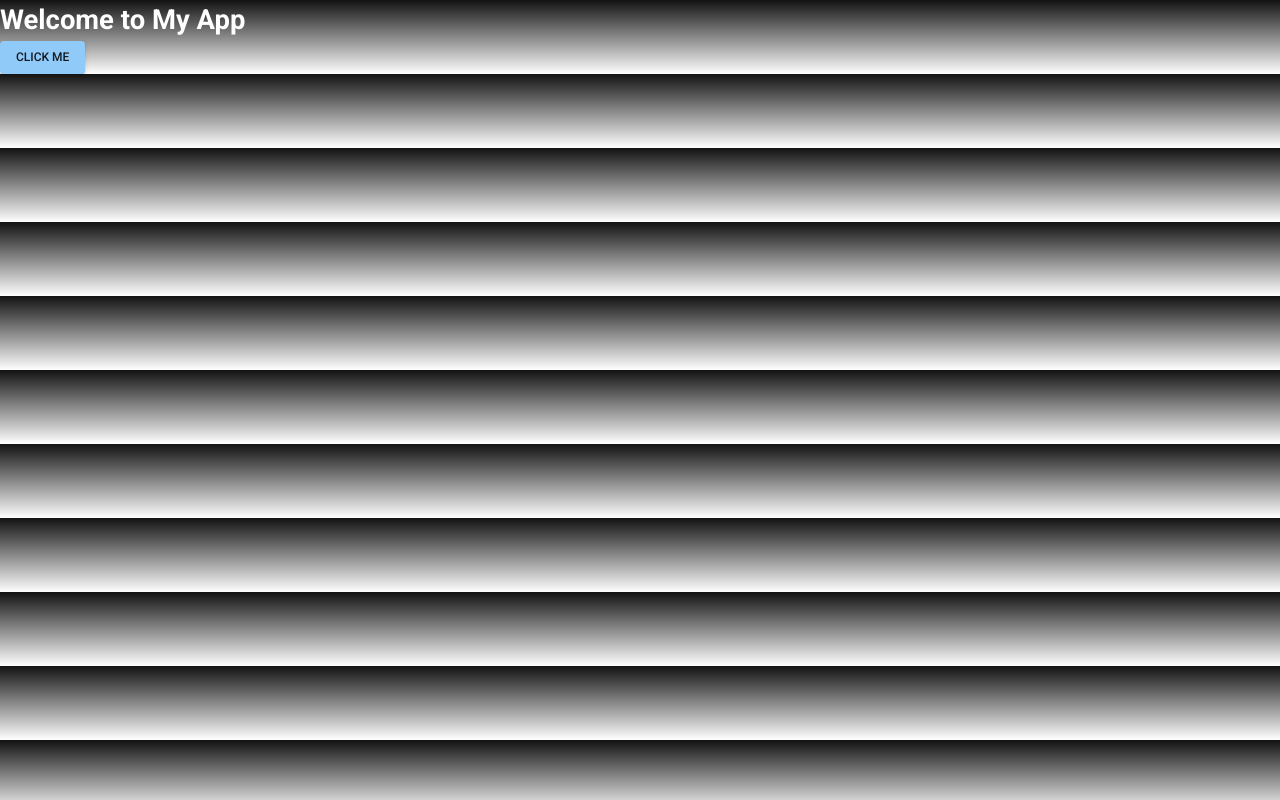
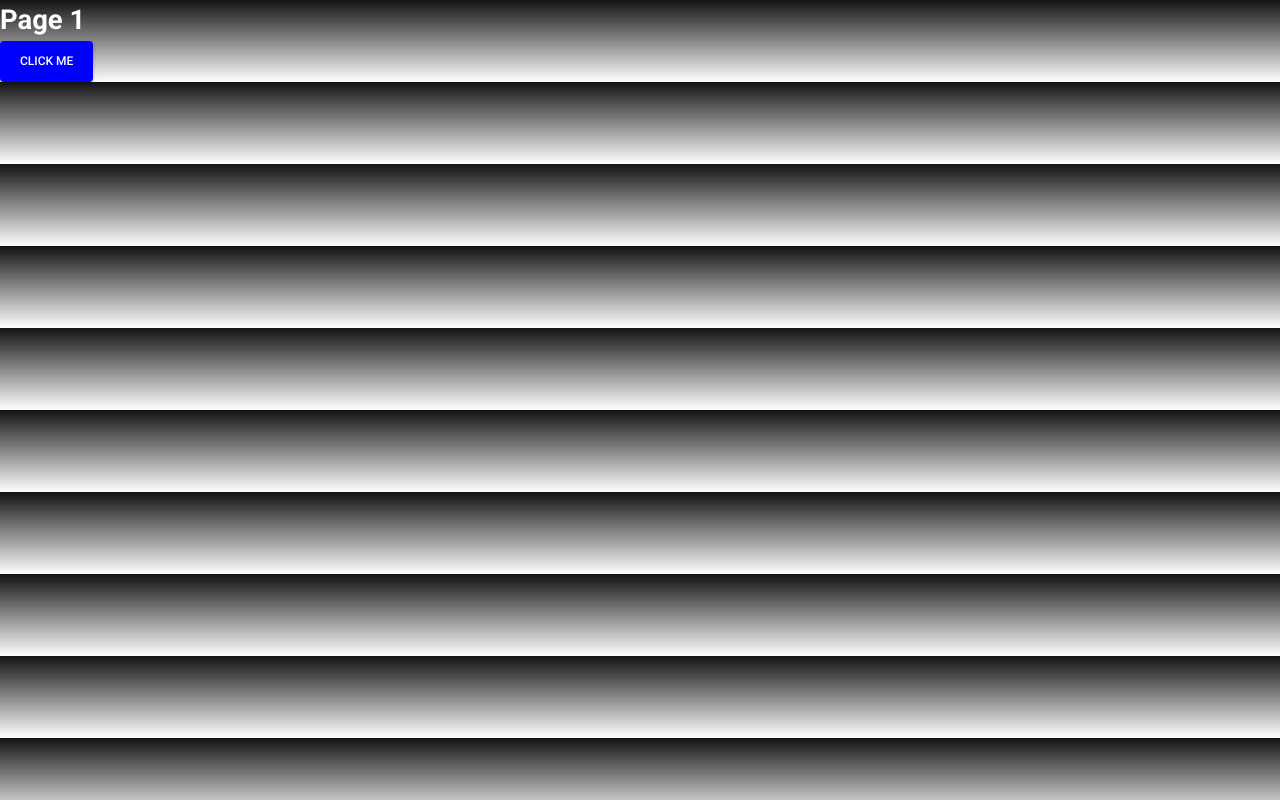
Before and after one commit to isurucuma/NodeHunters_Celestigo, a Next.js app in the folder frontend/: page /page1 in a window 1280 px wide. Built offline with nearby package versions, Linux system fonts and the light colour scheme.

Commit message:
bug fix - style

```diff
--- a/frontend/src/app/page1/page.tsx
+++ b/frontend/src/app/page1/page.tsx
@@ -1,24 +1,16 @@
 "use client"
 import React from 'react';
-import Button from '@/components/atoms/Button/Button';
-
-// https://stackoverflow.com/questions/61791191/material-ui-is-it-possible-to-put-the-makestyle-styles-in-a-separate-file
+import CustomButton from '@/components/atoms/Button/Button';
 
 const Page1 = () => {
-  const handleButtonClick = () => {
-    console.log("button click");
+  const handleClick = () => {
+    console.log('Hi');
   };
 
   return (
     <div>
-      <h1>Welcome to My App</h1>
-      <Button
-        funtest={handleButtonClick}
-        className="custom-button" // Additional class name
-        // sx={{ background: 'red', color: 'white' }}
-      >
-        Click Me
-      </Button>
+      <h1>Page 1</h1>
+      <CustomButton onClick={handleClick}>Click me</CustomButton>
     </div>
   );
 };
--- a/frontend/src/components/atoms/Button/Button.tsx
+++ b/frontend/src/components/atoms/Button/Button.tsx
@@ -1,23 +1,24 @@
-import { Button as MuiButton } from '@mui/material';
+import React from 'react';
+import Button from '@mui/material/Button';
+import  buttonStyles from './ButtonStyles';
 
-const Button = (
-  { children, variant = 'contained', color = 'primary', funtest, className, ...props }: {
-  children: React.ReactNode,
-  variant?: 'text' | 'outlined' | 'contained' | undefined,
-  color?: 'inherit' | 'primary' | 'secondary' | 'success' | 'error' | 'info' | 'warning' | undefined,
-  funtest?: () => void,
-  className?: string,
-  props?: any
+interface ButtonProps {
+  children: React.ReactNode;
+  onClick: () => void;
+}
+
+const CustomButton: React.FC<ButtonProps> = ({ children, onClick }:{
+  children: React.ReactNode;
+  onClick: () => void;
 }) => {
   return (
-    <MuiButton variant={variant} color={color} className={className}
-      onClick={
-        funtest
-      }
-      {...props}>
+    <Button
+    sx={buttonStyles.root}
+    onClick={onClick}
+    variant="contained">
       {children}
-    </MuiButton>
+    </Button>
   );
 };
 
-export default Button;
+export default CustomButton;
--- /dev/null
+++ b/frontend/src/components/atoms/Button/ButtonStyles.ts
@@ -0,0 +1,15 @@
+const buttonStyles = {
+  root: {
+    background: 'blue',
+    color: 'white',
+    padding: '10px 20px',
+    border: 'none',
+    borderRadius: '4px',
+    cursor: 'pointer',
+    '&:hover': {
+      background: 'darkblue',
+    },
+  },
+};
+
+export default buttonStyles;
```
Also changed, not shown: frontend/src/app/page2/page.tsx (+10 -7 lines), frontend/src/components/atoms/Button/ButtonStyles.js (deleted, +0 -7 lines).
